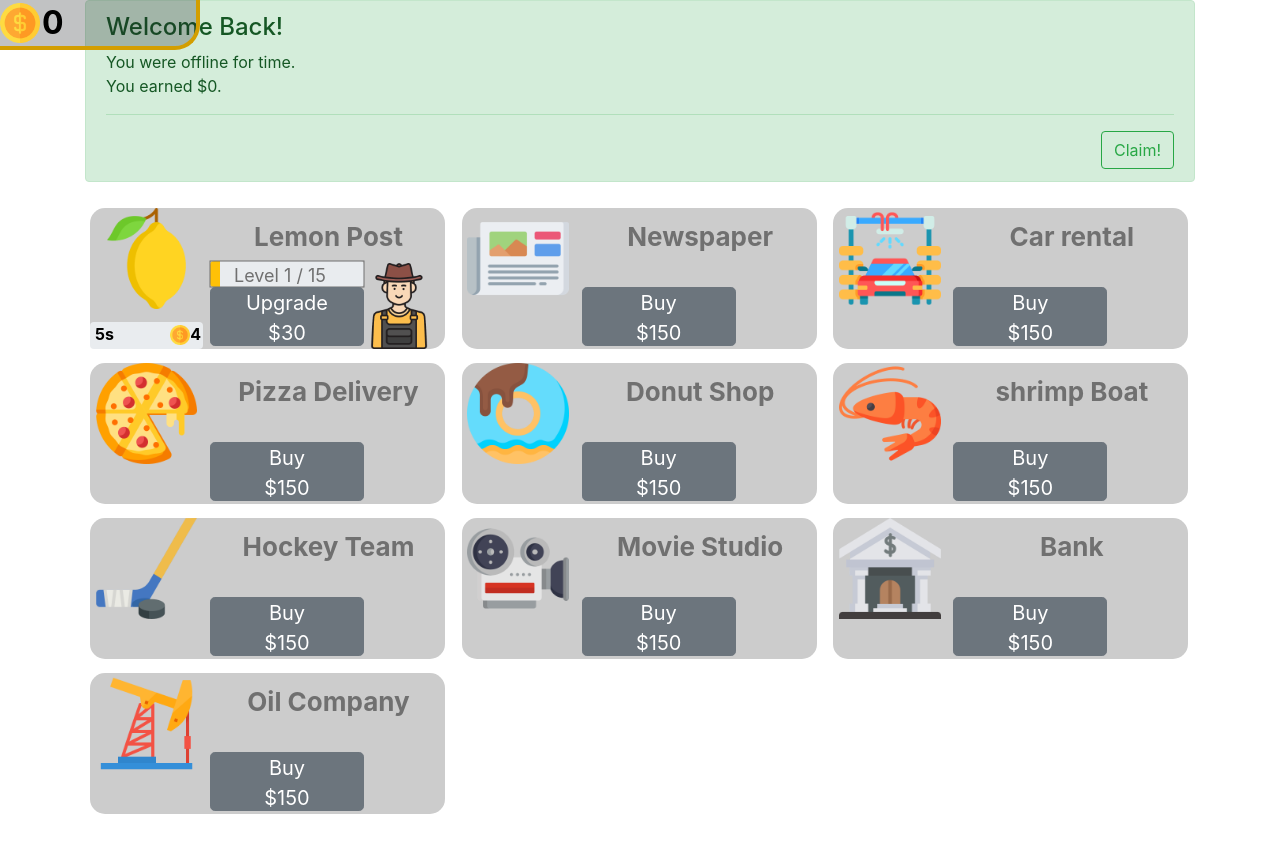
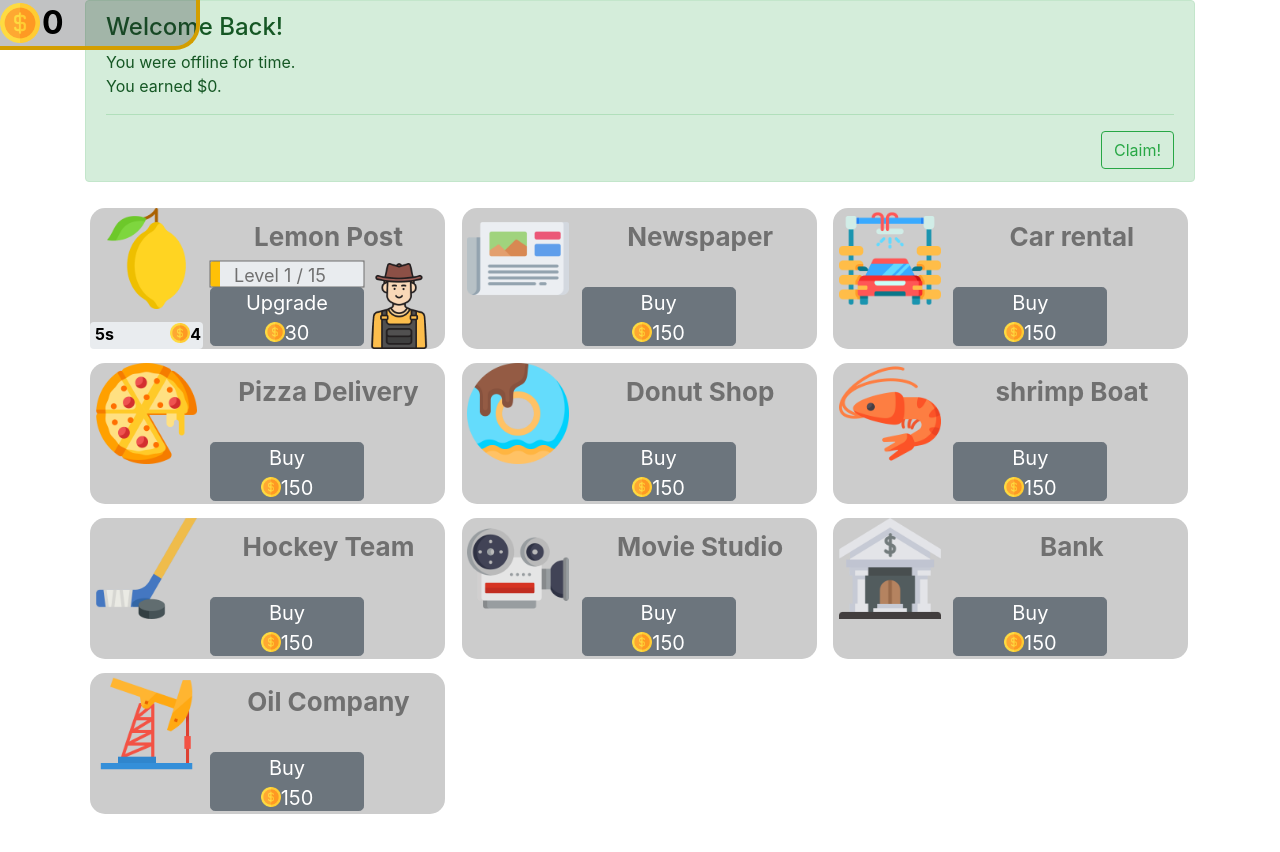
Before and after one commit to david-elfau/js-test-elfau, a React (Create React App) app: page / in a window 1280 px wide. Shown: the top 852 px of the page. Built offline with nearby package versions, Linux system fonts and the light colour scheme.

Commit message:
Control level max

```diff
--- a/src/UpgradeButton.js
+++ b/src/UpgradeButton.js
@@ -23,17 +23,23 @@ function ButtonOptions(props) {
 
 
     var button;
+    if (level >= businessData.cost.length) {
+        button = <Button id="upgradeButton" variant="secondary" size="lg">
+            MAX LEVEL!
+        </Button>;
+    } else {
         if (isPurchasable) {
             button = <Button id="upgradeButton" variant="success" size="lg"
                 onClick={updateBussines}>
                 {UpgradeOrBuy}<br />
-            ${businessData.cost[level]}
+                <img id="dollar-bar" src='./dollar.png' alt="$" />{businessData.cost[level]}
             </Button>;
         } else {
             button = <Button id="upgradeButton" variant="secondary" size="lg">
                 {UpgradeOrBuy}<br />
-            ${businessData.cost[level]}
+                <img id="dollar-bar" src='./dollar.png' alt="$" />{businessData.cost[level]}
             </Button>;
+        }
     }
 
     return button;
--- a/src/style/CustomStyle.css
+++ b/src/style/CustomStyle.css
@@ -45,6 +45,7 @@ table{
 #dollar-bar {
     width: 20px;
     height: 20px;
+    margin-bottom:4px;
 }
 
 #dollar-counter {
@@ -96,9 +97,6 @@ table{
     left: 0px;
     top: 0px;
 }
-
-
-
 
 #Bussines {
     position: relative;
```
Lines whose indentation alone changed are shown as unchanged.
